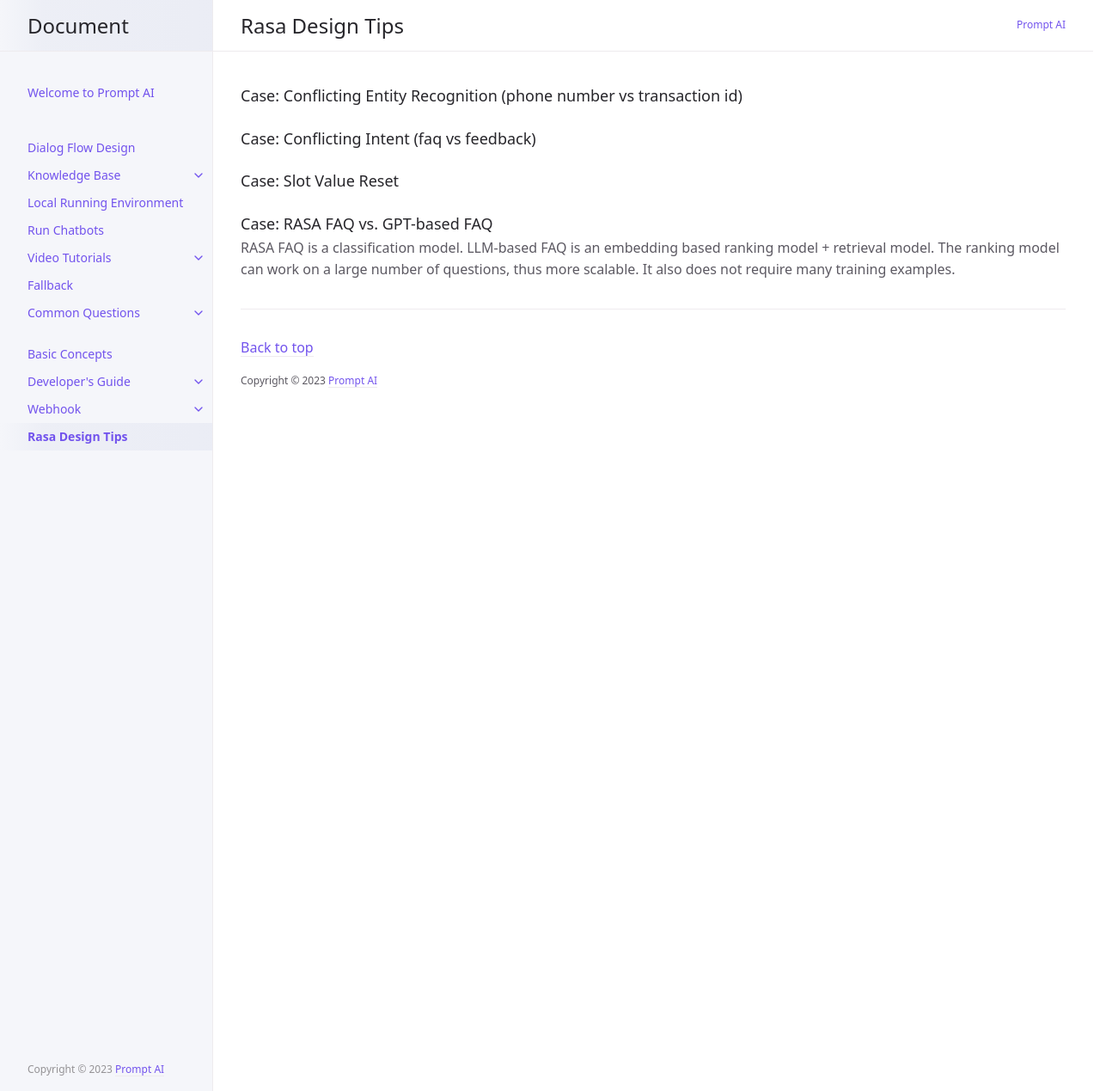
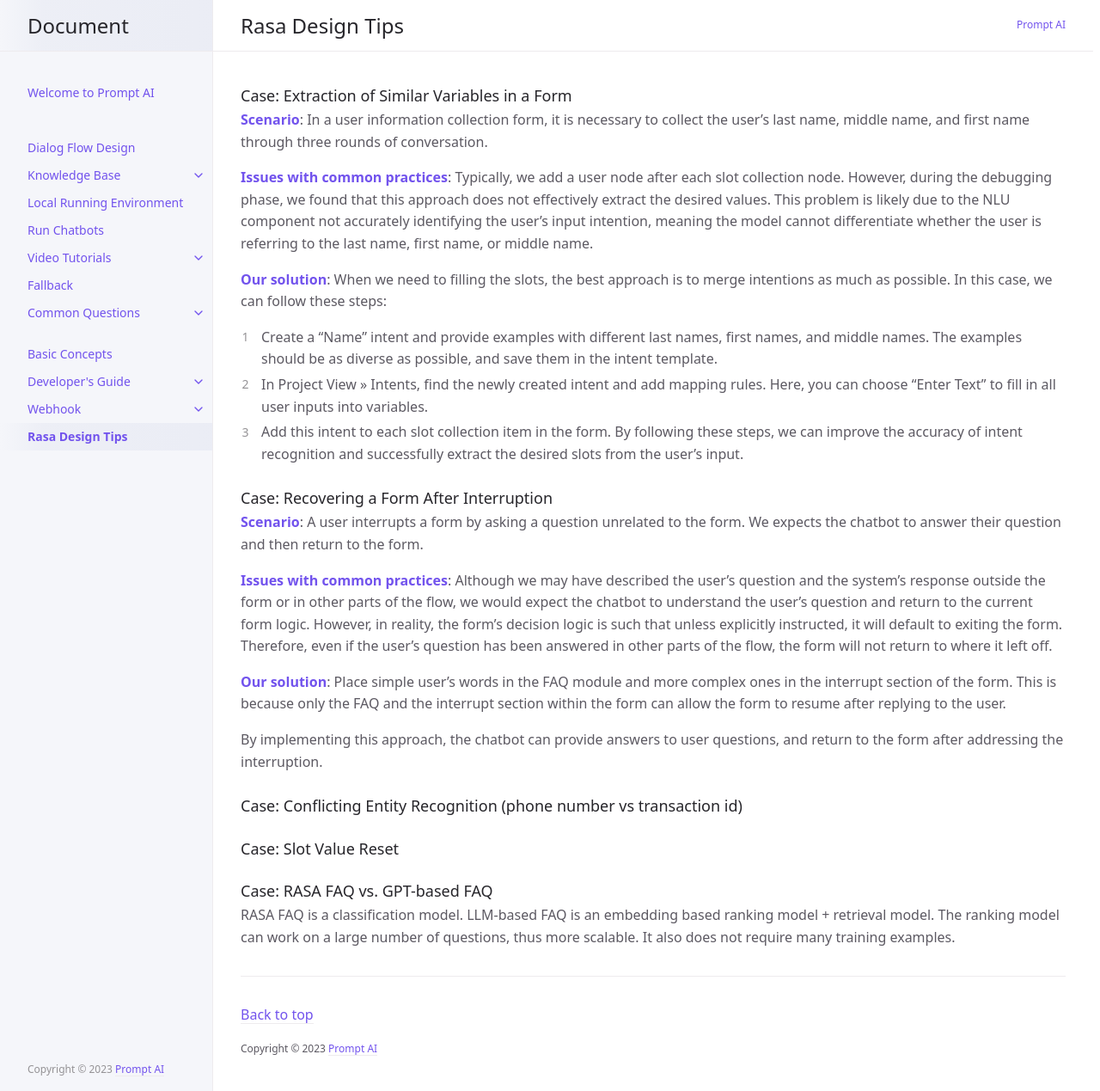
Before and after one commit to PromptAI/promptdialog, a Jekyll site: the page built from docs/rasa_design_tips.md, in a window 1280 px wide and 1269 px high. Shown: the whole window at 86% size. Built offline with Jekyll 4.4.1, drawn with Linux system fonts in a browser that asks for light colours.

Commit message:
Update rasa_design_tips.md

```diff
--- a/docs/rasa_design_tips.md
+++ b/docs/rasa_design_tips.md
@@ -3,9 +3,27 @@ layout: en
 title: Rasa Design Tips
 nav_order: 10
 ---
+### Case: Extraction of Similar Variables in a Form
+**Scenario**: In a user information collection form, it is necessary to collect the user's last name, middle name, and first name through three rounds of conversation.
+
+**Issues with common practices**: Typically, we add a user node after each slot collection node. However, during the debugging phase, we found that this approach does not effectively extract the desired values. This problem is likely due to the NLU component not accurately identifying the user's input intention, meaning the model cannot differentiate whether the user is referring to the last name, first name, or middle name.
+
+**Our solution**: When we need to filling the slots, the best approach is to merge intentions as much as possible. In this case, we can follow these steps:
+1. Create a "Name" intent and provide examples with different last names, first names, and middle names. The examples should be as diverse as possible, and save them in the intent template.
+2. In Project View >> Intents, find the newly created intent and add mapping rules. Here, you can choose "Enter Text" to fill in all user inputs into variables.
+3. Add this intent to each slot collection item in the form.
+By following these steps, we can improve the accuracy of intent recognition and successfully extract the desired slots from the user's input.
+
+### Case: Recovering a Form After Interruption
+**Scenario**: A user interrupts a form by asking a question unrelated to the form. We expects the chatbot to answer their question and then return to the form.
+
+**Issues with common practices**: Although we may have described the user's question and the system's response outside the form or in other parts of the flow, we would expect the chatbot to understand the user's question and return to the current form logic. However, in reality, the form's decision logic is such that unless explicitly instructed, it will default to exiting the form. Therefore, even if the user's question has been answered in other parts of the flow, the form will not return to where it left off.
+
+**Our solution**: Place simple user's words in the FAQ module and more complex ones in the interrupt section of the form. This is because only the FAQ and the interrupt section within the form can allow the form to resume after replying to the user.
+
+By implementing this approach, the chatbot can provide answers to user questions, and return to the form after addressing the interruption.
+
 ### Case: Conflicting Entity Recognition  (phone number vs transaction id)
-
-### Case: Conflicting Intent (faq vs feedback)
 
 ### Case: Slot Value Reset
 
```
